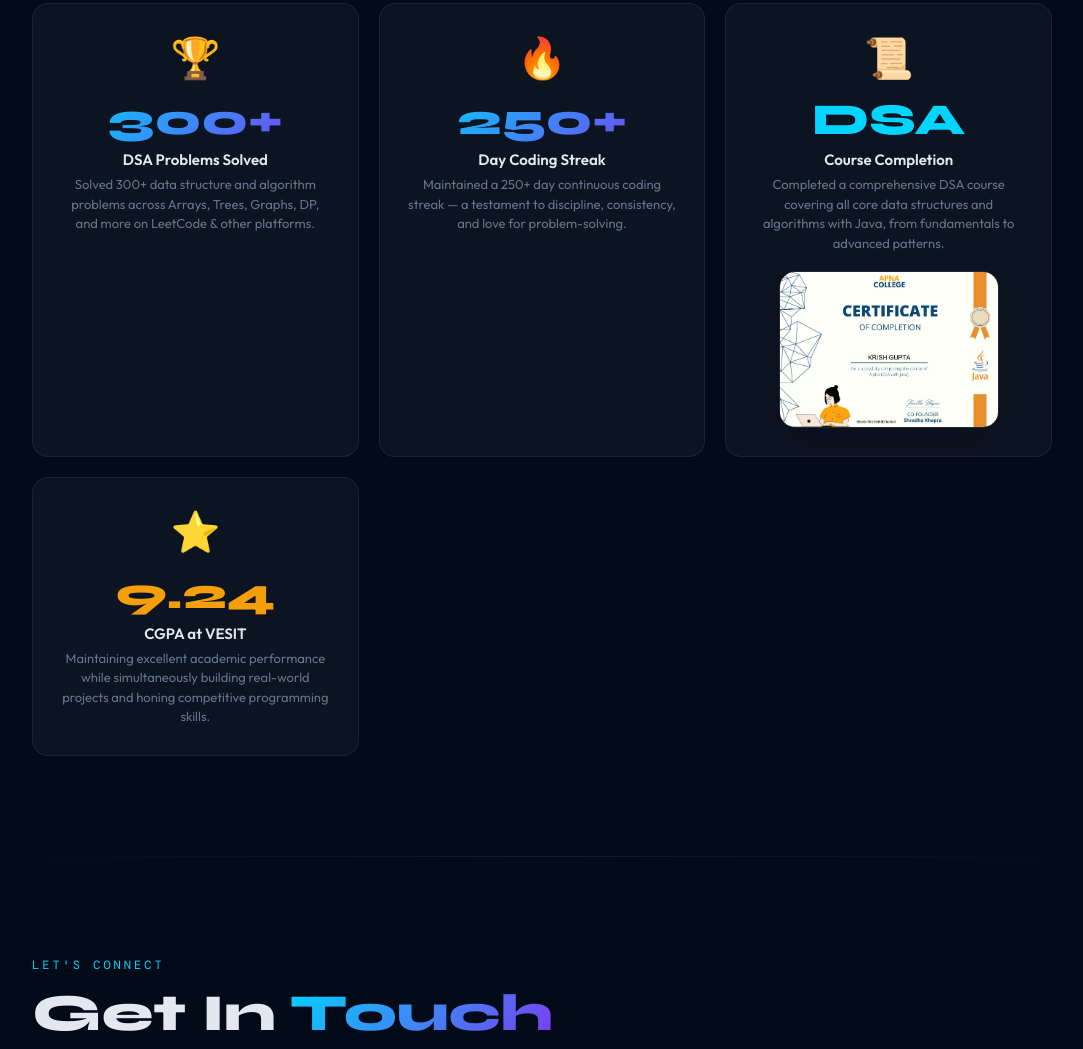
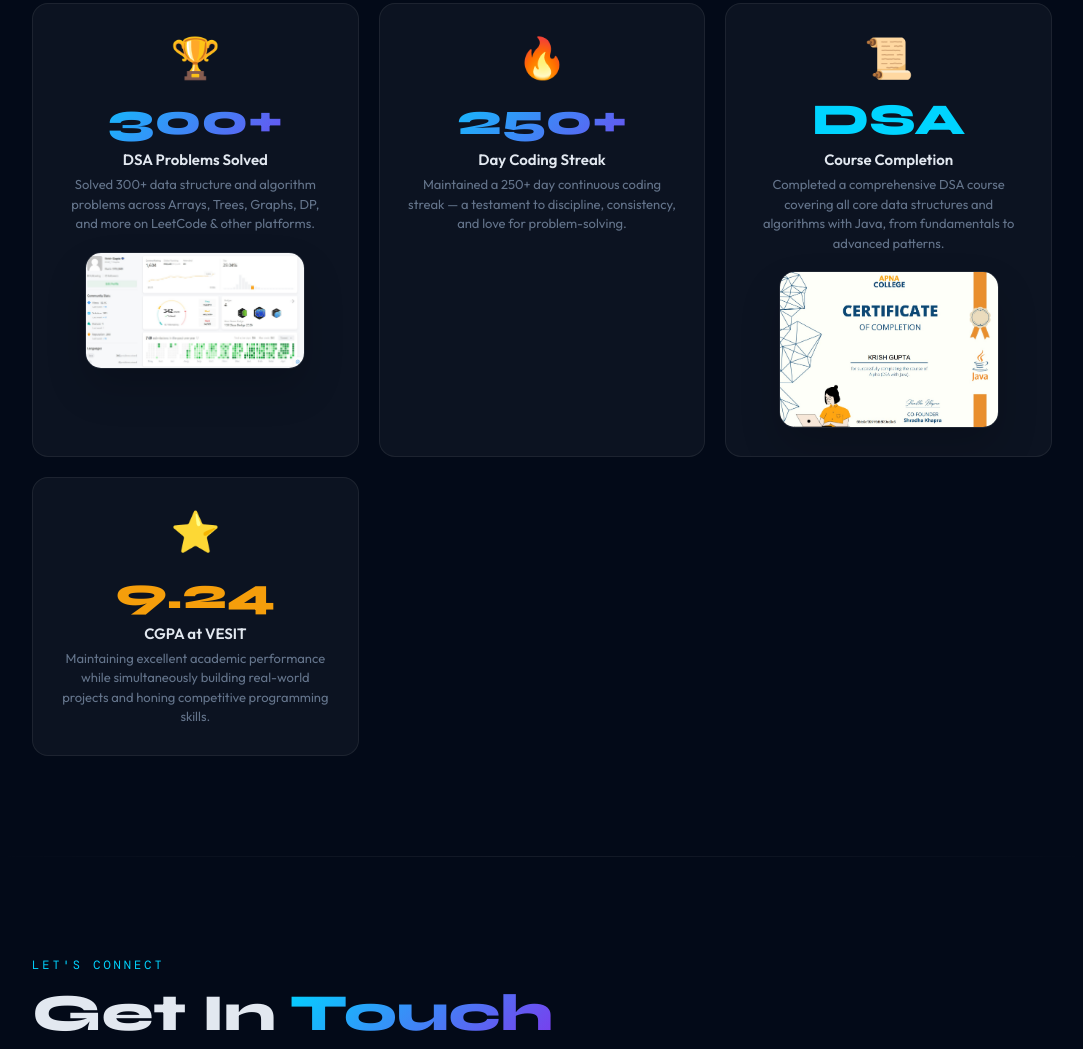
Before and after one commit to Krish-Gupta123/portfolio, a plain HTML site: page index.html in a window 1280 px wide. Shown: the part 5091-6140 px from the top of the page, without its empty margins (98-1181 px from the left). Drawn offline with nearby package versions, Linux system fonts and the light colour scheme; a web font is replaced by a local one.

Commit message:
improved achievements section

```diff
--- a/index.html
+++ b/index.html
@@ -431,6 +431,9 @@
                 <div class="achievement-label">DSA Problems Solved</div>
                 <div class="achievement-desc">Solved 300+ data structure and algorithm problems across Arrays, Trees,
                     Graphs, DP, and more on LeetCode & other platforms.</div>
+                <a href="images/leetcode.jpg" target="_blank" class="certificate-link">
+                    <img src="images/leetcode.jpg" alt="LeetCode Profile" class="certificate-image">
+                </a>
             </div>
             <div class="achievement-card reveal" style="transition-delay:0.1s">
                 <span class="achievement-icon">🔥</span>
```
Also changed, not shown: images/leetcode.jpg (added).
